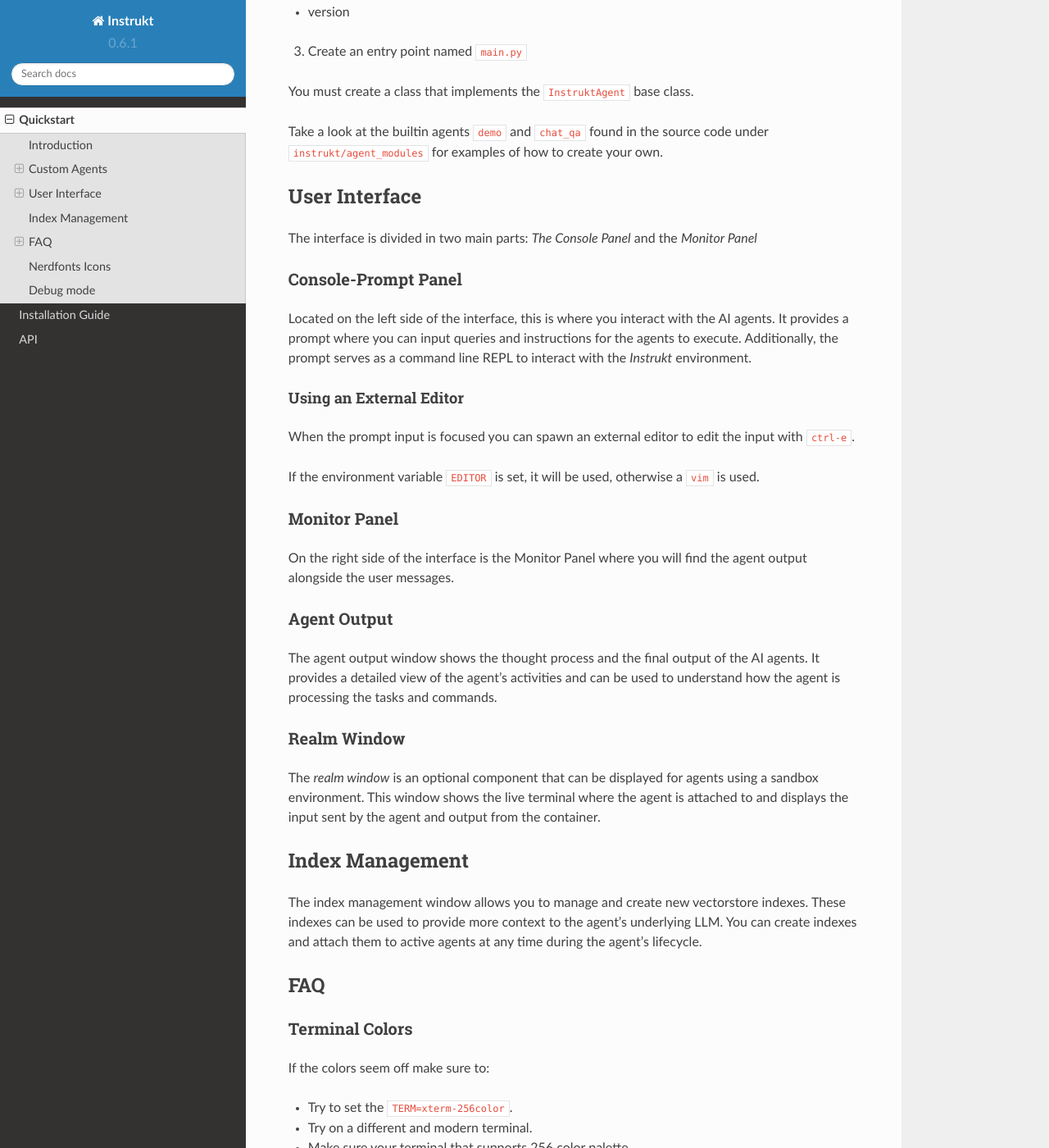
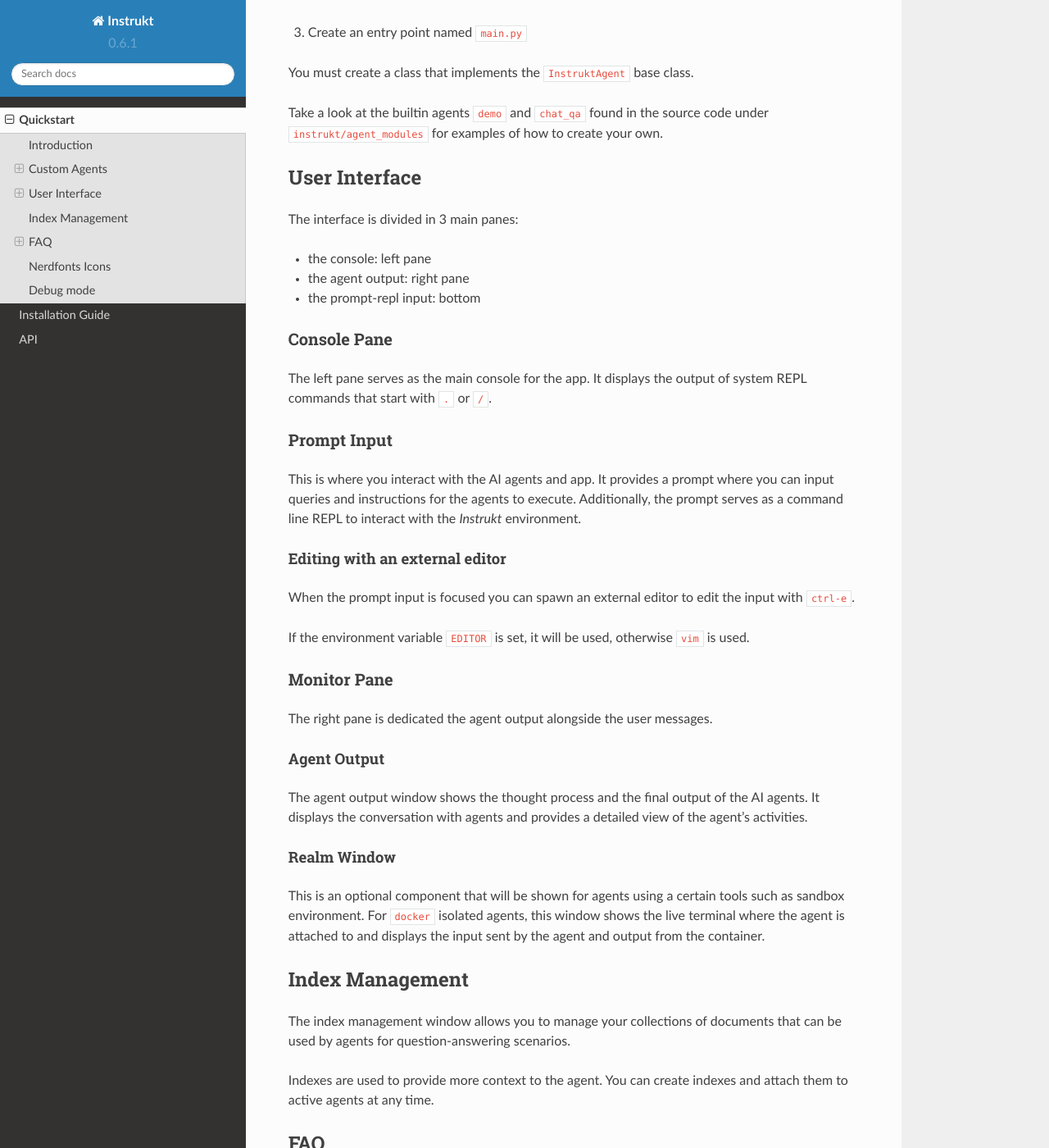
Before and after one commit to blob42/Instrukt, a Sphinx documentation site: the page built from docs/source/quickstart.md, in a window 1280 px wide and 1400 px high, scrolled down 1067 px. Shown: the whole window at 82% size. Built offline with Sphinx 7.4.7 and the Read the Docs theme 2.0.0, drawn with Linux system fonts in a browser that asks for light colours; some of the changed text lies outside the part shown.

Commit message:
update doc

```diff
--- a/docs/source/quickstart.md
+++ b/docs/source/quickstart.md
@@ -2,15 +2,22 @@
 
 ## Introduction
 
-Welcome to Instrukt ! This is your handy terminal-based interface for running and prototyping AI agents. Instrukt provides chat-like interface serving as a prompt and REPL at the same time, helping you conveniently develop, instruct, and debug your AI agents.
+Instrukt is terminal-based environment for prototyping and using AI agents. It provides
+a chat-like interface serving as a prompt and command line REPL at the same time,
+helping you conveniently develop, instruct, and debug your AI agents.
 
-It leverages LangChain and provides extra utilities with a simple interface to add vectorstore indexes and tools, which can be attached to any agent on the fly.
+Instrukt features a simple interface and library for creating agents, indexes and tools.
 
-By default, Instrukt features a Q&A agent that is tailored for conversations with question/answering over document indexes.
+By default, Instrukt features a Q&A agent that is tailored for conversations with
+question/answering over document indexes.
 
-Patreon supporters have access to an early preview of the **Docker Agent**. It provides a safe, sandboxed environment for agents to perform their tasks on any existing container or image.
+Patreon supporters have access to the `alpha` version of **Docker Isolated Agents**. It
+provides a safe, sandboxed environment for agents to perform their tasks on any existing
+container or image.
 
-Instrukt encourages you to create custom workflows with a quick feedback loop while testing agents. The developer console `press D` gives you access to a live IPython console in the running namespace to introspect and debug agents and tools.
+Instrukt was designed to allow you create custom workflows with quick feedback loops.
+The inbuilt debug shell `ctrl+d` gives you access to a live IPython console in the
+running app namespace. Use it to introspect and debug agents and tools.
 
 ## Custom Agents
 
@@ -36,37 +43,59 @@ The manifest file must define the following:
 You must create a class that implements the `InstruktAgent` base class.
 
 
-Take a look at the builtin agents `demo` and `chat_qa` found in the source code under `instrukt/agent_modules` for examples of how to create your own.
+Take a look at the builtin agents `demo` and `chat_qa` found in the source code under
+`instrukt/agent_modules` for examples of how to create your own.
 
 ## User Interface
 
-The interface is divided in two main parts: *The Console Panel* and the *Monitor Panel*
+The interface is divided in 3 main panes:
 
-### Console-Prompt Panel
+- the console: left pane
+- the agent output: right pane
+- the prompt-repl input: bottom
 
-Located on the left side of the interface, this is where you interact with the AI agents. It provides a prompt where you can input queries and instructions for the agents to execute.
-Additionally, the prompt serves as a command line REPL to interact with the *Instrukt* environment.
+### Console Pane
 
-#### Using an External Editor
+The left pane serves as the main console for the app. It displays the output of system
+REPL commands that start with `.` or `/`.
 
-When the prompt input is focused you can spawn an external editor to edit the input with `ctrl-e`.
 
-If the environment variable `EDITOR` is set, it will be used, otherwise a `vim` is used.
+### Prompt Input
+This is where you interact with the AI agents and app. It provides a prompt where you
+can input queries and instructions for the agents to execute. Additionally, the prompt
+serves as a command line REPL to interact with the *Instrukt* environment.
 
-### Monitor Panel
-On the right side of the interface is the Monitor Panel where you will find the agent output alongside the user messages.
+#### Editing with an external editor
 
-### Agent Output
+When the prompt input is focused you can spawn an external editor to edit the input with
+`ctrl-e`.
 
-The agent output window shows the thought process and the final output of the AI agents. It provides a detailed view of the agent's activities and can be used to understand how the agent is processing the tasks and commands.
+If the environment variable `EDITOR` is set, it will be used, otherwise `vim` is used.
 
-### Realm Window
+### Monitor Pane
+The right pane is dedicated the agent output alongside the user messages.
 
-The _realm window_ is an optional component that can be displayed for agents using a sandbox environment. This window shows the live terminal where the agent is attached to and displays the input sent by the agent and output from the container.
+#### Agent Output
+
+The agent output window shows the thought process and the final output of the AI agents.
+It displays the conversation with agents and provides a detailed view of the agent's
+activities.
+
+
+#### Realm Window
+
+This is an optional component that will be shown for agents using a certain tools such
+as sandbox environment. For `docker` isolated agents, this window shows the live
+terminal where the agent is attached to and displays the input sent by the agent and
+output from the container.
 
 ## Index Management
 
-The index management window allows you to manage and create new vectorstore indexes. These indexes can be used to provide more context to the agent's underlying LLM. You can create indexes and attach them to active agents at any time during the agent's lifecycle.
+The index management window allows you to manage your collections of documents that can
+be used by agents for question-answering scenarios.
+
+Indexes are used to provide more context to the agent. You can create indexes and attach
+them to active agents at any time.
 
 ## FAQ
 
```
